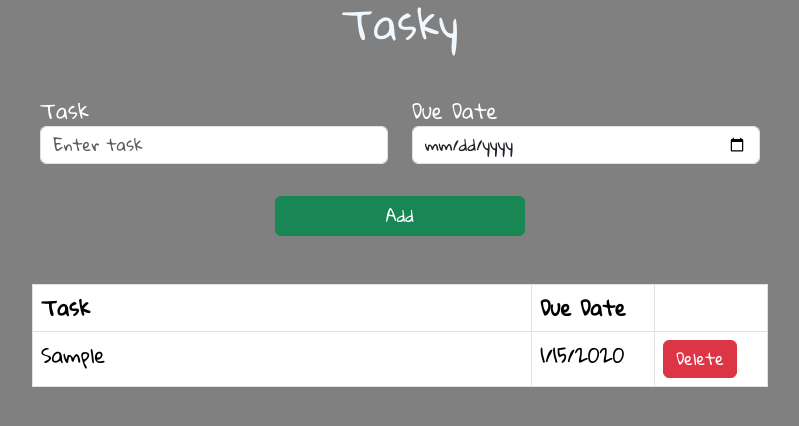
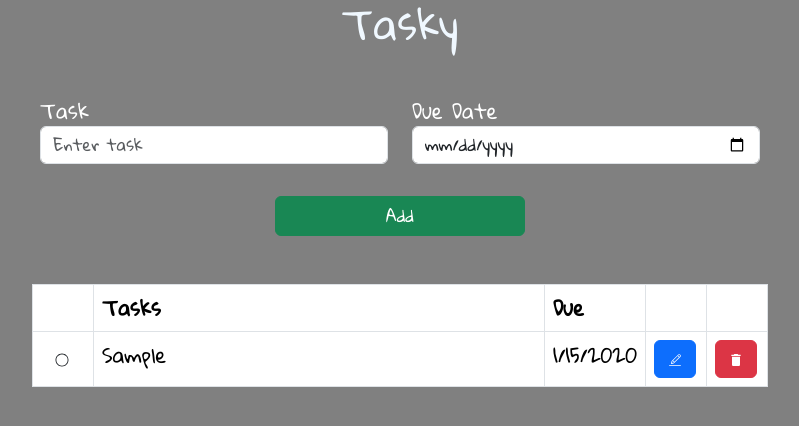
Before and after one commit to 02-ahmed/Tasky-react, a React (Vite) app: page / in a window 1280 px wide. Both pictures are taken after typing "Sample", "2020-01-15" into the empty fields and a click on the button "Add". Shown: the top 426 px of the page, without its empty margins (240-1039 px from the left). Built offline with nearby package versions, Linux system fonts and the light colour scheme.

Commit message:
implemented a completed feature

```diff
--- a/package.json
+++ b/package.json
@@ -14,6 +14,7 @@
     "react": "^18.3.1",
     "react-dom": "^18.3.1",
     "react-hook-form": "^7.52.0",
+    "react-icons": "^5.2.1",
     "zod": "^3.23.8"
   },
   "devDependencies": {
--- a/src/App.css
+++ b/src/App.css
@@ -12,3 +12,8 @@ body {
 .heading {
   color: aliceblue;
 }
+
+.completed {
+  text-decoration: line-through;
+  color: black
+}
--- a/src/App.tsx
+++ b/src/App.tsx
@@ -6,7 +6,8 @@ import "./App.css"
 interface Todo {
   id: number,
   todo: string,
-  dueDate: Date
+  dueDate: Date,
+  completed: boolean
 }
 
 function loadTodosFromLocalStorage(): Todo[] {
@@ -15,7 +16,8 @@ function loadTodosFromLocalStorage(): Todo[] {
     try {
       return JSON.parse(savedTodos).map((todo: Todo) => ({
         ...todo,
-        dueDate: new Date(todo.dueDate) // Convert dueDate string back to a Date object
+        dueDate: new Date(todo.dueDate), // Convert dueDate string back to a Date object
+        completed: todo.completed||false
       }));
     } catch (error) {
       console.error("Failed to parse todos from local storage:", error);
@@ -23,25 +25,37 @@ function loadTodosFromLocalStorage(): Todo[] {
     }
   }
   return [];
-}
+};
+
 
 function App() {
   const [todos, setTodos] = useState<Todo[]>(() => loadTodosFromLocalStorage());
 
   useEffect(() => {
     localStorage.setItem("todos", JSON.stringify(todos))
-  }, [todos])
+  }, [todos]);
+
+  const toggleCompletion = (id:number) => {
+    setTodos(todos.map(todo =>
+      todo.id === id? {...todo, completed:!todo.completed}:todo
+    ));
+  }
+
   return (
     <>
     <div className="text-center heading">
       <h1>Tasky</h1>
     </div>
     <div className="mb-5 mt-5">
-      <AddTodo onSubmit={(todo) => setTodos(([...todos, {...todo, id:todos.length + 1}]))}/>
+      <AddTodo onSubmit={(todo) => setTodos(([...todos, {...todo, id:todos.length + 1, completed:false}]))}/>
     </div>
 
     <div>
-      {todos.length > 0 && <TodoList todos={todos} onDelete={(id) => setTodos(todos.filter((todo) => todo.id !== id))}/>}
+      {todos.length > 0 && <TodoList
+      todos={todos}
+      onDelete={(id) => setTodos(todos.filter((todo) => todo.id !== id))}
+      onDone={toggleCompletion}
+      />}
     </div>
 
 
--- a/src/components/TodoList.tsx
+++ b/src/components/TodoList.tsx
@@ -1,38 +1,52 @@
 /* import React from 'react' */
-import "./TodoList.css"
+import "./TodoList.css";
+import { IoIosRadioButtonOn } from "react-icons/io";
+import { IoIosRadioButtonOff } from "react-icons/io";
+import { CiEdit } from "react-icons/ci";
+import { MdDelete } from "react-icons/md";
 
 interface Todo {
   id: number,
   todo: string,
-  dueDate: Date
+  dueDate: Date,
+  completed: boolean,
 }
 
 interface Props {
   todos: Todo[];
-  onDelete: (id:number) => void
+  onDelete: (id:number) => void;
+  onDone: (id:number) => void;
 }
 
-const TodoList = ({todos, onDelete}:Props) => {
+const TodoList = ({todos, onDelete, onDone}:Props) => {
   return (
     <>
       <div className="container">
         <div className="row justify-content-center">
-        <div className="col-md-8">
+        <div className="col-md-8 col-sm-12">
           <table className='table table-bordered'>
           <thead>
             <tr>
-              <th>Task</th>
-              <th>Due Date</th>
+              <th></th>
+              <th>Tasks</th>
+              <th>Due</th>
+              <th></th>
               <th></th>
             </tr>
           </thead>
           <tbody>
             {todos.map((todo) => (
-              <tr>
-                <td className="col-6">{todo.todo}</td>
-                <td className="col-1">{todo.dueDate.toLocaleDateString()}</td>
-                <td className="col-1">
-                  <button className='btn btn-danger' onClick={() => onDelete(todo.id)}>Delete</button>
+              <tr key={todo.id} className={todo.completed? "completed": ""}>
+                <td className="col-1 col-s-1">
+                  <button className="btn" onClick={() => onDone(todo.id)}>{todo.completed?<IoIosRadioButtonOn />: <IoIosRadioButtonOff />}</button>
+                </td>
+                <td className="col-4 col-sm-8">{todo.todo}</td>
+                <td className="col-1 col-sm-1">{todo.dueDate.toLocaleDateString()}</td>
+                <td className="col-1 col-sm-1">
+                  <button className="btn btn-primary"><CiEdit /></button>
+                </td>
+                <td className="col-1 col-sm-1">
+                  <button className='btn btn-danger' onClick={() => onDelete(todo.id)}><MdDelete /></button>
                 </td>
               </tr>
             ))}
```
Also changed, not shown: 1 other file (tests, documents, lock files or other folders).
